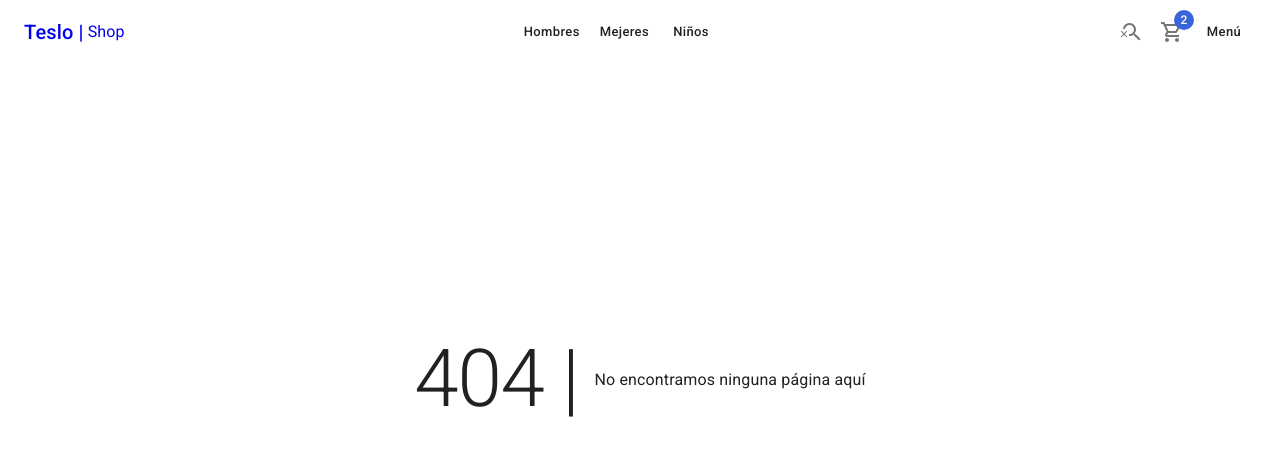
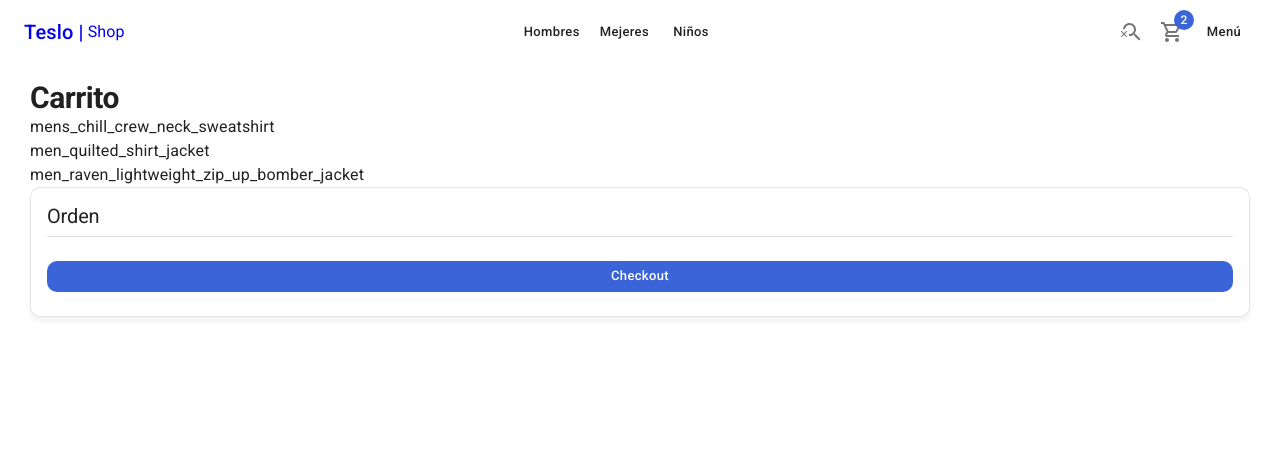
Before and after one commit to areyesdev/Teslo-Shop, a Next.js app: page /cart in a window 1280 px wide. Before the commit this address had no page. Shown: the top 456 px of the page. Built offline with nearby package versions, Linux system fonts and the light colour scheme.

Commit message:
add: component CartList

```diff
--- /dev/null
+++ b/components/cart/CartList.tsx
@@ -0,0 +1,20 @@
+import { Typography } from "@mui/material"
+import { initialData } from "../../database/products"
+
+const productsInCart = [
+  initialData.products[0],
+  initialData.products[1],
+  initialData.products[2],
+]
+
+export const CartList = () => {
+  return (
+    <>
+      {
+        productsInCart.map(product => (
+          <Typography key={product.slug}>{product.slug}</Typography>
+        ))
+      }
+    </>
+  )
+}
--- /dev/null
+++ b/components/cart/index.ts
@@ -0,0 +1 @@
+export *  from './CartList'
--- a/components/products/index.ts
+++ b/components/products/index.ts
@@ -1,3 +1,4 @@
 export * from './ProductCard'
 export * from './ProductList'
 export * from './ProductSlidesShow'
+export * from './SizeSelector'
--- /dev/null
+++ b/pages/cart/index.tsx
@@ -0,0 +1,31 @@
+import { Button, Card, CardContent, Divider, Grid, Typography, Box } from "@mui/material"
+
+import { ShopLayout } from "../../components/layouts"
+import { CartList } from "../../components/cart"
+
+const CartPage = () => {
+  return (
+    <ShopLayout title="Carrito - 3" pageDescription={'Carrito de compras de la tienda'}>
+      <Typography variant='h1' component='h1'>Carrito</Typography>
+      <Grid item xs={12} sm={7}>
+        <CartList />
+      </Grid>
+      <Grid item xs={12} sm={5}>
+        <Card className="summary-card">
+          <CardContent>
+            <Typography variant="h2">Orden</Typography>
+            <Divider sx={{ my: 1 }} />
+            {/* Order SUmmary */}
+            <Box sx={{ mt: 3 }}>
+              <Button color="secondary" className="circular-btn" fullWidth>
+                Checkout
+              </Button>
+            </Box>
+          </CardContent>
+        </Card>
+      </Grid>
+    </ShopLayout>
+  )
+}
+
+export default CartPage
--- a/pages/product/slug.tsx
+++ b/pages/product/slug.tsx
@@ -2,7 +2,7 @@ import { Button, Chip, Grid, Typography } from '@mui/material'
 import { Box } from '@mui/system'
 import React from 'react'
 import { ShopLayout } from '../../components/layouts'
-import { ProductSlidesShow } from '../../components/products'
+import { ProductSlidesShow, SizeSelector } from '../../components/products'
 import { ItemCounter } from '../../components/ui'
 import { initialData } from '../../database/products'
 
@@ -28,6 +28,7 @@ const ProductPage = () => {
               <Typography variant='subtitle2'>Cantidad</Typography>
               {/* ItemCounter */}
               <ItemCounter />
+              <SizeSelector selectedSize={product.sizes[0]} sizes={product.sizes} />
             </Box>
             {/* Agregar al carrito */}
             <Button color='secondary' className='circular-btn'>
```
Also changed, not shown: components/products/SizeSelector.tsx (added, +23 -0 lines), interfaces/products.ts (+4 -4 lines), pages/cart/empty.tsx (added, +27 -0 lines).
